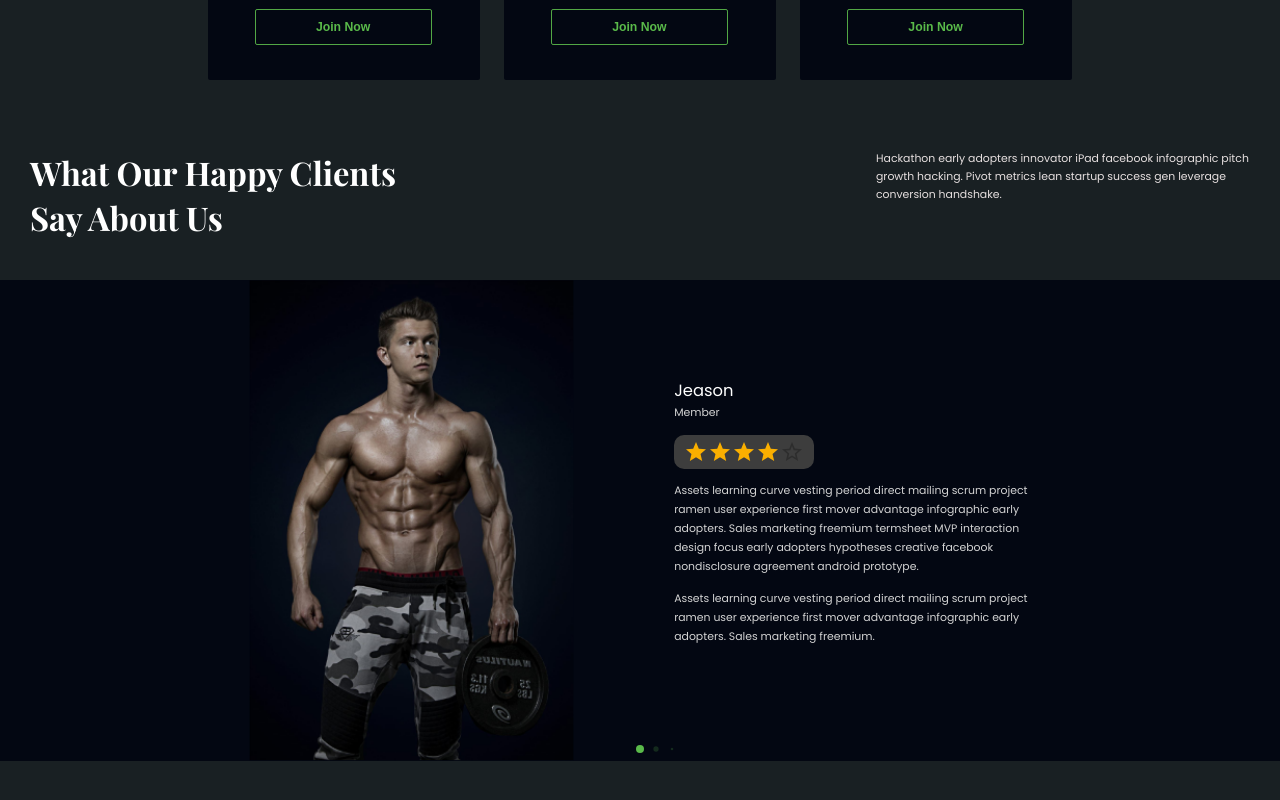
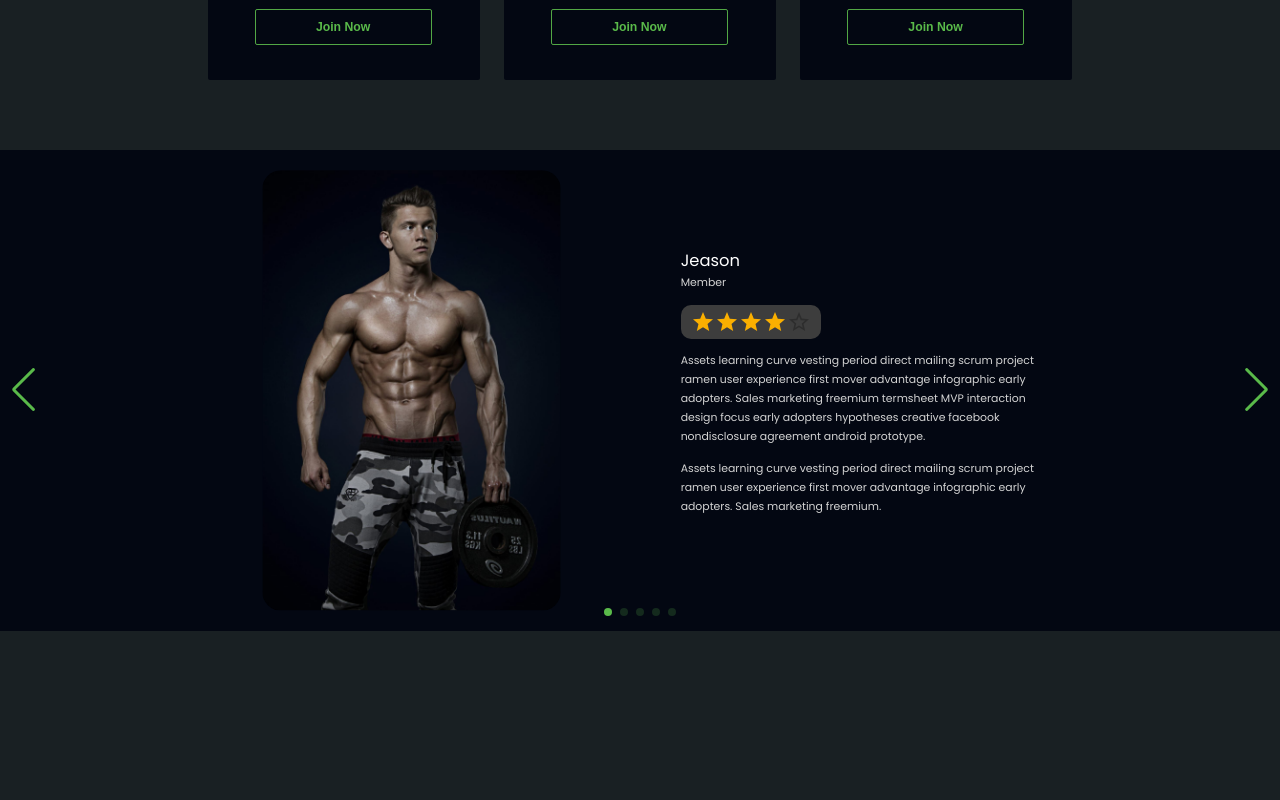
Before and after one commit to AkmaljonCoder/Bravaa, a React (Create React App) app: page / in a window 1280 px wide. Shown: the part 2329-3129 px from the top of the page. After the commit the page ends 3030 px from the top, so only its background shows below. Built offline with nearby package versions, Linux system fonts and the light colour scheme; a web font is replaced by a local one.

Commit message:
swiper isn't completed

```diff
--- a/package.json
+++ b/package.json
@@ -5,7 +5,8 @@
   "dependencies": {
     "@emotion/react": "^11.11.0",
     "@emotion/styled": "^11.11.0",
-    "@mui/material": "^5.13.2",
+    "@mui/icons-material": "^5.11.16",
+    "@mui/material": "^5.13.3",
     "@testing-library/jest-dom": "^5.16.5",
     "@testing-library/react": "^13.4.0",
     "@testing-library/user-event": "^13.5.0",
--- a/src/components/Reviews/Reviews.jsx
+++ b/src/components/Reviews/Reviews.jsx
@@ -1,23 +1,48 @@
-import React from 'react'
-import { Container, ControlDiv, Rating, SwiperImg, SwiperWr, TextDiv, TitleDiv } from './style'
+import React, { useEffect, useState } from 'react'
+import { Container, Rating, SwiperImg, SwiperWr, TextDiv, TitleDiv } from './style'
 
 import { Swiper, SwiperSlide } from "swiper/react";
 
 // Import Swiper styles
 import "swiper/css";
+import "swiper/css/navigation";
 import "swiper/css/pagination";
 // import required modules
-import { Pagination } from "swiper";
+import { Navigation, Pagination, Mousewheel, Keyboard } from "swiper";
+// image data
+import {ImageData} from './data'
 
-import {ImageData} from './data'
 
 const Reviews = () => {
 
-  console.log(ImageData);
+
+  function getWindowDimensions() {
+    const { innerWidth: width, innerHeight: height } = window;
+    return {
+      width,
+      height
+    };
+  }
+
+  const [windowDimensions, setWindowDimensions] = useState(getWindowDimensions());
+  const [globalbolen, setglobalbolen] = useState(true);
+
+  useEffect(() => {
+    function handleResize() {
+      setWindowDimensions(getWindowDimensions());
+      if(windowDimensions.width>768){
+        setglobalbolen(false);
+      }
+    };
+
+    window.addEventListener('resize', handleResize);
+    return () => window.removeEventListener('resize', handleResize);
+    console.log(windowDimensions)
+  }, [setWindowDimensions])
 
   return (
     <Container>
-      <TitleDiv>
+      {/* <TitleDiv>
         <h1>what our happy clients say about us</h1>
         <p>
           Hackathon early adopters innovator iPad
@@ -25,23 +50,28 @@ const Reviews = () => {
           Pivot metrics lean startup success gen
           leverage conversion handshake.
         </p>
-      </TitleDiv>
+      </TitleDiv> */}
       <SwiperWr>
         <Swiper
-          pagination={{
-            dynamicBullets: true,
-          }}
-          modules={[Pagination]}
-          className="mySwiper"
+        cssMode={true}
+        mousewheel={true}
+        keyboard={true}
+        navigation={true}
+        loop={true}
+        pagination={{
+          clickable: true,
+        }}
+        modules={[Navigation, Pagination, Mousewheel, Keyboard]}
+        className="mySwiper"
         >
           {ImageData?.map((item,index)=>{
             return(
               <SwiperSlide key={index}>
-                <SwiperImg src={item.img} alt="" />
+                <SwiperImg src={item.img} />
                 <TextDiv>
                   <h1>{item.name}</h1>
-                  <h2>member</h2>
-                  <Rating name="read-only" value={item.rate} readOnly />
+                  <h2>Member</h2>
+                  <Rating value={item.rate} readOnly/>
                   <p>
                     Assets learning curve vesting period
                     direct mailing scrum project ramen user
@@ -63,9 +93,6 @@ const Reviews = () => {
           })}
         </Swiper>
       </SwiperWr>
-      <ControlDiv>
-
-      </ControlDiv>
     </Container>
   )
 }
--- a/src/components/Reviews/style.jsx
+++ b/src/components/Reviews/style.jsx
@@ -1,5 +1,8 @@
 import styled from "styled-components";
 import RatingItem from '@mui/material/Rating';
+
+import ArrowForwardIcon from '@mui/icons-material/ArrowForward';
+import ArrowBackIcon from '@mui/icons-material/ArrowBack';
 
 export const Container = styled.div`
     width: 100%;
@@ -46,6 +49,7 @@ export const SwiperWr = styled.div`
     .swiper {
         width: 100%;
         height: 100%;
+        z-index: 0;
     }
 
     .swiper-slide {
@@ -57,12 +61,28 @@ export const SwiperWr = styled.div`
     .swiper-pagination-bullet{
         background-color: #5ABA4A !important;
     }
+
+    .swiper-button-prev, .swiper-button-next{
+        color: #5ABA4A !important;
+    }
 `
 
 export const SwiperImg = styled.img`
     width: auto;
     height: 100%;
+    padding: 20px;
     margin-right: 50px;
+    border-radius: 40px;
+
+    @media (max-width:920px) {
+        margin-right: 10px;
+    }
+
+    @media (max-width:790px) {
+        width: 250px;
+        height: 350px;
+        object-fit: contain;
+    }
 `
 
 export const TextDiv = styled.div`
@@ -101,6 +121,17 @@ export const TextDiv = styled.div`
         color: #D4D4D4;
         margin-bottom: 13px;
     }
+
+    @media (max-width:920px) {
+        margin-left: 10px;
+    }
+
+    @media (max-width:790px) {
+        p{
+            font-size: 10px;
+            max-width: 300px;
+        }
+    }
 `
 
 export const Rating = styled(RatingItem)`
@@ -109,18 +140,3 @@ export const Rating = styled(RatingItem)`
     background-color: #3d3d3d;
     border-radius: 10px;
 `
-
-export const ControlDiv = styled.div`
-    width: 100%;
-    height: 100px;
-    display: flex;
-    justify-content: center;
-    align-items: center;
-`
-
-export const Control = styled.div`
-    width: 43px;
-    height: 43px;
-    background-color: #5ABA4A;
-    border-radius: 50%;
-`
```
Also changed, not shown: src/assets/Favicon.png (added), 1 other file (tests, documents, lock files or other folders).
